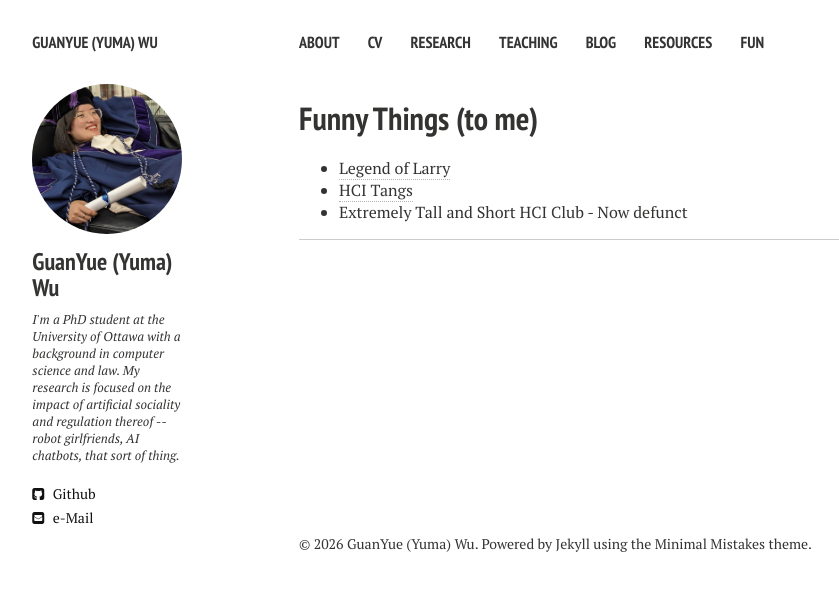
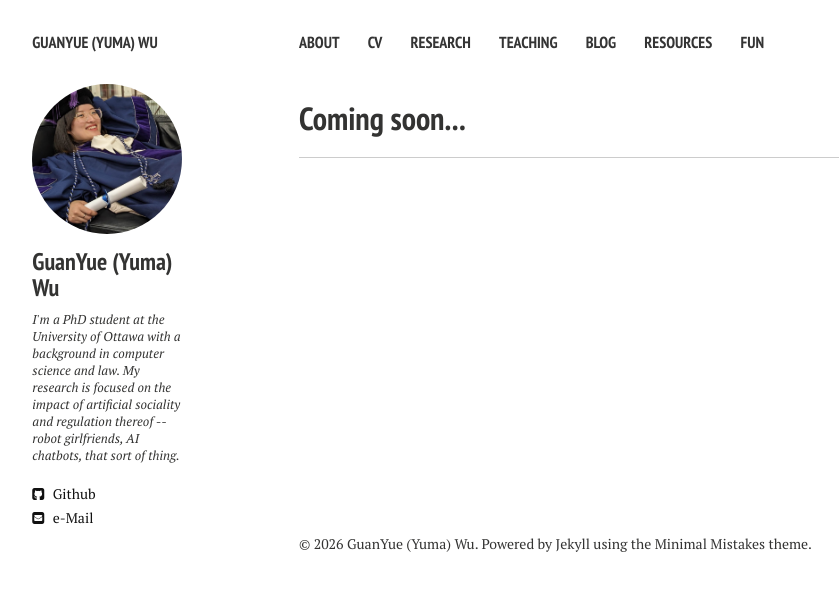
Before and after one commit to yuma-wu/yuma-wu.github.io, a Jekyll site: the page built from _pages/fun.md, in a window 1280 px wide. Shown: the top 591 px of the page, without its empty margins (21-860 px from the left). Built offline with Jekyll 4.4.1, drawn with Linux system fonts in a browser that asks for light colours; nearby versions of some CDN libraries.

```diff
--- a/_pages/fun.md
+++ b/_pages/fun.md
@@ -2,9 +2,5 @@
 layout: page
 author_profile: true
 permalink: "/fun/"
-title: Funny Things (to me)
+title: Coming soon...
 ---
-
-* [Legend of Larry]({{site.baseurl}}/2018/legend-of-larry/)
-* [HCI Tangs]({{site.baseurl}}/2018/hci-tangs/)
-* Extremely Tall and Short HCI Club - Now defunct
```
Also changed, not shown: _layouts/posts.html (added, +31 -0 lines), _pages/blog.md (added, +6 -0 lines), _posts/2026-04-06-Test.md (added, +8 -0 lines).
